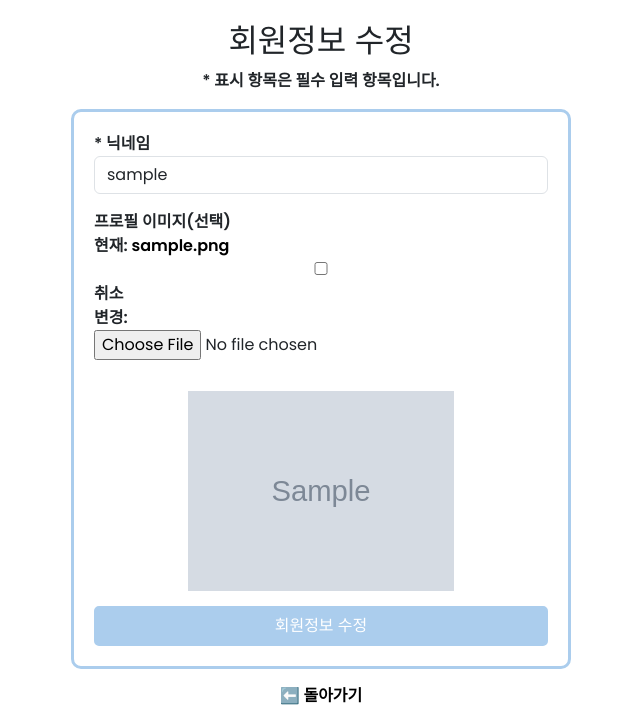
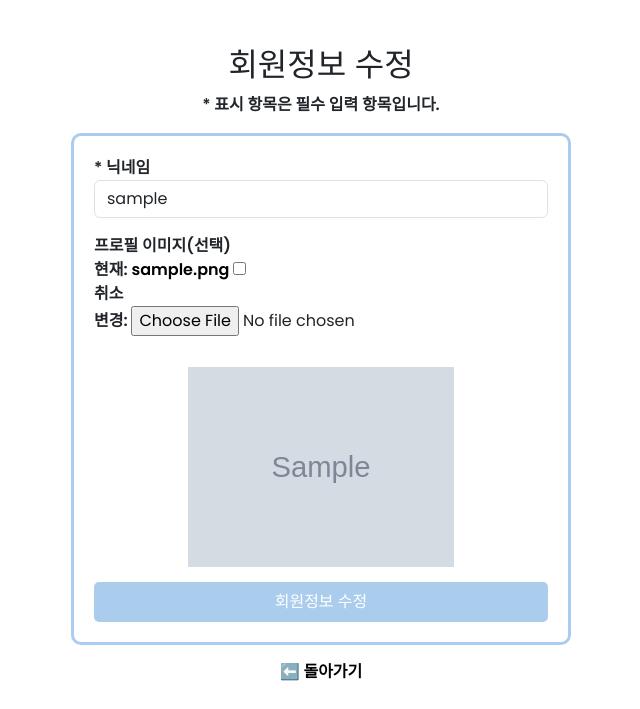
Before and after one commit to go13209/Skyful, a Django app: page /accounts/update/ in a window 1280 px wide. Shown: the part 70-779 px from the top of the page, without its empty margins (319-959 px from the left). Run offline with Django 3.2, Linux system fonts and the light colour scheme; a user stored in the database is signed in; tables that the repository leaves empty hold one stand-in row (values such as "Sample post"); grey boxes marked "Sample" are stand-in pictures; some libraries are stand-ins or nearby versions.

Commit message:
[STYLE] accounts update template

```diff
--- a/static/css/update.css
+++ b/static/css/update.css
@@ -15,7 +15,7 @@
   max-width: 500px;
 }
 
-.update-form label, input {
+.update-form label {
   width: 100%;
 }
 
```
